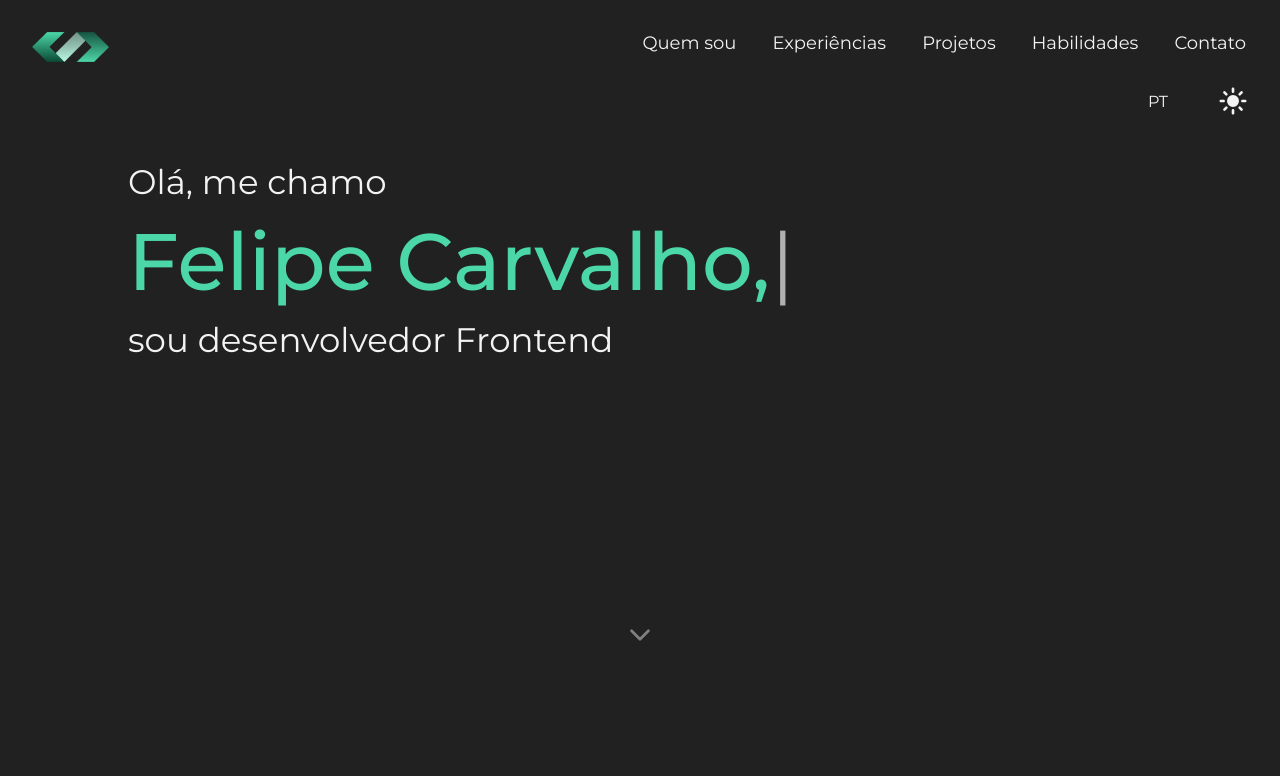
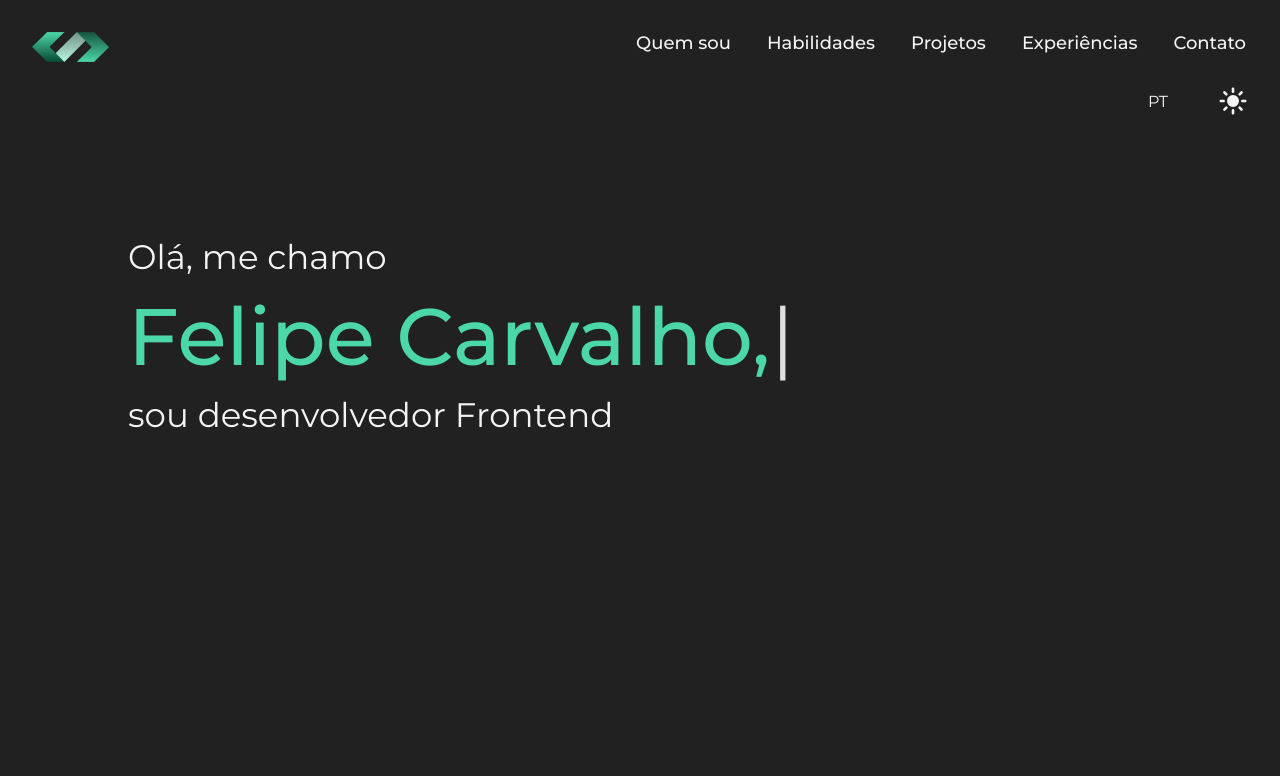
Before and after one commit to FelipeEvaldtCarvalho/portfolio-v2, a React (Create React App) app: page / in a window 1280 px wide. Shown: the top 776 px of the page. Built offline with nearby package versions, Linux system fonts and the light colour scheme.

Commit message:
melhorias navbar

```diff
--- a/src/components/FcAboutMe/FcAboutMe.js
+++ b/src/components/FcAboutMe/FcAboutMe.js
@@ -5,7 +5,7 @@ import "./FcAboutMe.scss";
 export const FcAboutMe = () => {
   const { t } = useTranslation();
   return (
-    <section className="about">
+    <section className="about" id="about">
       <div className="about__text">
         <FcTypography tag="h2" fontWeight={600}>
           <span className="title-section">{t("about.title")}</span>
--- a/src/components/FcContactMe/FcContactMe.js
+++ b/src/components/FcContactMe/FcContactMe.js
@@ -94,7 +94,7 @@ export const FcContactMe = () => {
   const { t } = useTranslation();
 
   return (
-    <section className="contact">
+    <section id="contact" className="contact">
       <FcTypography tag="h2" fontWeight={600}>
         <span className="title-section">{t("contactMe.title")}</span>
       </FcTypography>
--- a/src/components/FcExperiences/FcExperiences.js
+++ b/src/components/FcExperiences/FcExperiences.js
@@ -33,7 +33,7 @@ export const FcExperiences = () => {
     </>
   );
   return (
-    <section className="experiences">
+    <section id="experiences" className="experiences">
       <FcTypography tag="h2" fontWeight={600}>
         <span className="title-section">{t("experiences.title")}</span>
       </FcTypography>
--- a/src/components/FcMain/FcMain.scss
+++ b/src/components/FcMain/FcMain.scss
@@ -12,7 +12,7 @@
 
   @media screen and (min-width: $mobile-min) {
     gap: 10px;
-    min-height: calc(100vh - 150px);
+    min-height: 100vh;
     padding: 0 10%;
     padding-bottom: 10%;
   }
--- a/src/components/FcNavBar/FcNavBar.js
+++ b/src/components/FcNavBar/FcNavBar.js
@@ -14,6 +14,8 @@ import {
 
 export const FcNavBar = () => {
   const [menuOpen, setMenuOpen] = useState(false);
+  const [lastScrollPos, setLastScrollPos] = useState(window.scrollY);
+  const [hideNav, setHideNav] = useState(false);
   const { t, i18n } = useTranslation();
   const theme = useSelector((state) => state.settings.theme);
   const lang = useSelector((state) => state.settings.lang);
@@ -51,31 +53,58 @@ export const FcNavBar = () => {
     unblockBodyScroll();
   };
   const navLinks = [
-    { text: "navBar.about" },
-    { text: "navBar.experiences" },
-    { text: "navBar.projects" },
-    { text: "navBar.skills" },
-    { text: "navBar.contactMe" },
+    { text: "navBar.about", link: "#about" },
+    {
+      text: "navBar.skills",
+      link: "#skills",
+    },
+    {
+      text: "navBar.projects",
+      link: "#projects",
+    },
+    {
+      text: "navBar.experiences",
+      link: "#experiences",
+    },
+    {
+      text: "navBar.contactMe",
+      link: "#contact",
+    },
   ];
   const renderNavLinks = navLinks.map((link, index) => (
-    <FcTypography
+    <a
       key={index}
-      weight={500}
-      tag="a"
-      href="/"
-      size={18}
+      style={{ fontWeight: 500, fontSize: 18 }}
+      href={link.link}
       className="nav-options-links-list__links"
+      onClick={closeMobileMenu}
     >
       {t(link.text)}
-    </FcTypography>
+    </a>
   ));
   useEffect(() => {
     if (windowWidth > 768) {
       closeMobileMenu();
     }
   }, [windowWidth]);
+
+  const handleScroll = () => {
+    setHideNav(window.scrollY > lastScrollPos);
+    setLastScrollPos(window.scrollY);
+  };
+
+  useEffect(() => {
+    window.addEventListener("scroll", handleScroll);
+
+    return () => {
+      window.removeEventListener("scroll", handleScroll);
+    };
+  });
   return (
-    <nav className="nav" onLoad={() => i18n.changeLanguage(lang)}>
+    <nav
+      className={`nav ${hideNav ? "hide" : ""}`}
+      onLoad={() => i18n.changeLanguage(lang)}
+    >
       <FcLogo height={30} width={77} />
       <div className="nav-options">
         <div className={`nav-options-links ${menuOpen ? "menu-open" : ""}`}>
--- a/src/components/FcNavBar/FcNavBar.scss
+++ b/src/components/FcNavBar/FcNavBar.scss
@@ -8,12 +8,17 @@
   padding: 1rem;
   justify-content: space-between;
   transition: 0.1s;
+  transition: 0.6s transform ease;
   position: fixed;
   z-index: 3;
   background-color: var(--color-background);
 
   @media screen and (min-width: $tablet-min) {
     padding: 2rem;
+  }
+
+  &.hide {
+    transform: translateY(-100%);
   }
 
   &-options {
--- a/src/components/FcProjects/FcProjects.js
+++ b/src/components/FcProjects/FcProjects.js
@@ -70,7 +70,7 @@ export const FcProjects = () => {
   );
 
   return (
-    <section className="projects">
+    <section className="projects" id="projects">
       <FcTypography tag="h2" fontWeight={600}>
         <span className="title-section">{t("projects.title")}</span>
       </FcTypography>
--- a/src/components/FcSkills/FcSkills.js
+++ b/src/components/FcSkills/FcSkills.js
@@ -15,7 +15,7 @@ import {
 export const FcSkills = () => {
   const { t } = useTranslation();
   return (
-    <section className="skills">
+    <section className="skills" id="skills">
       <FcTypography tag="h2" fontWeight={600}>
         <span className="title-section">{t("skills.title")}</span>
       </FcTypography>
--- a/src/style/_reset.scss
+++ b/src/style/_reset.scss
@@ -31,4 +31,20 @@ body {
     backdrop-filter: blur(5.1px);
     -webkit-backdrop-filter: blur(5.1px);
   }
+
+  .nav {
+    visibility: hidden;
+    &-options__lang-btn.link-btn {
+      transition: 0.2s ease opacity;
+      opacity: 0;
+    }
+
+    .menu-open {
+      visibility: visible;
+    }
+  }
+
+  .MuiFormLabel-root {
+    filter: blur(5.1px);
+  }
 }
```
